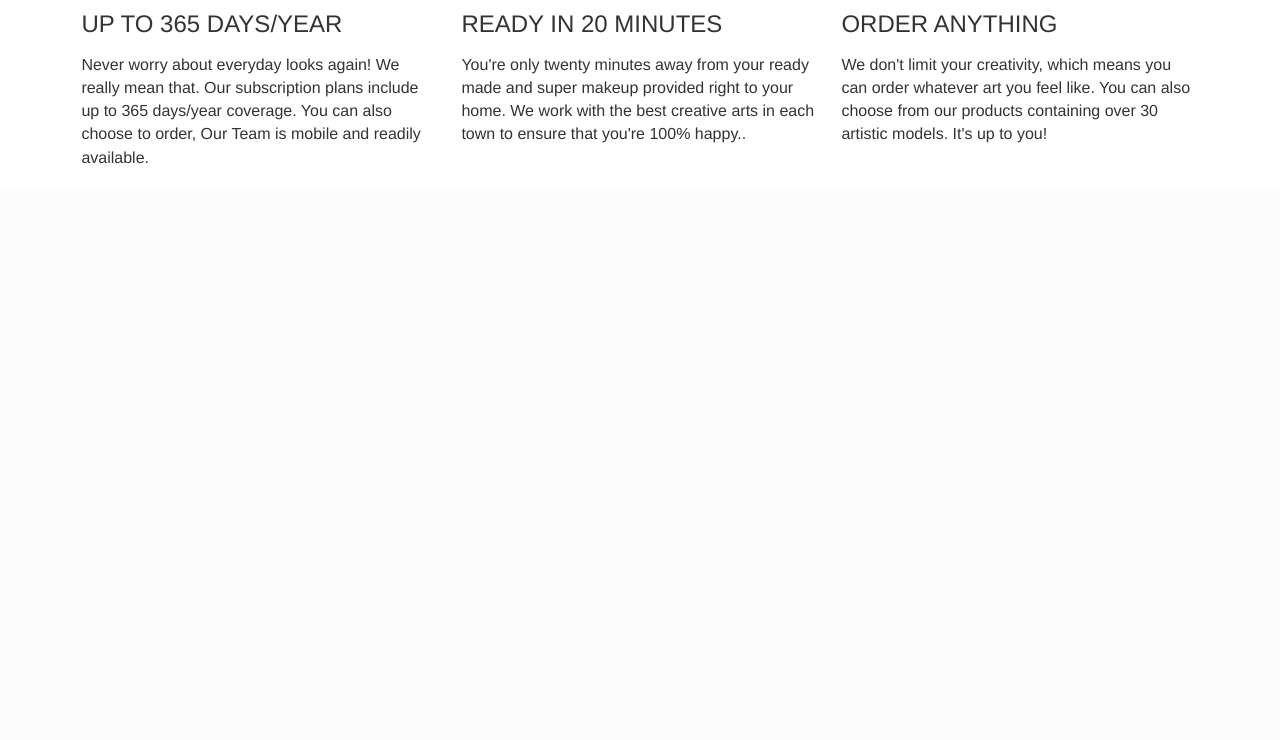
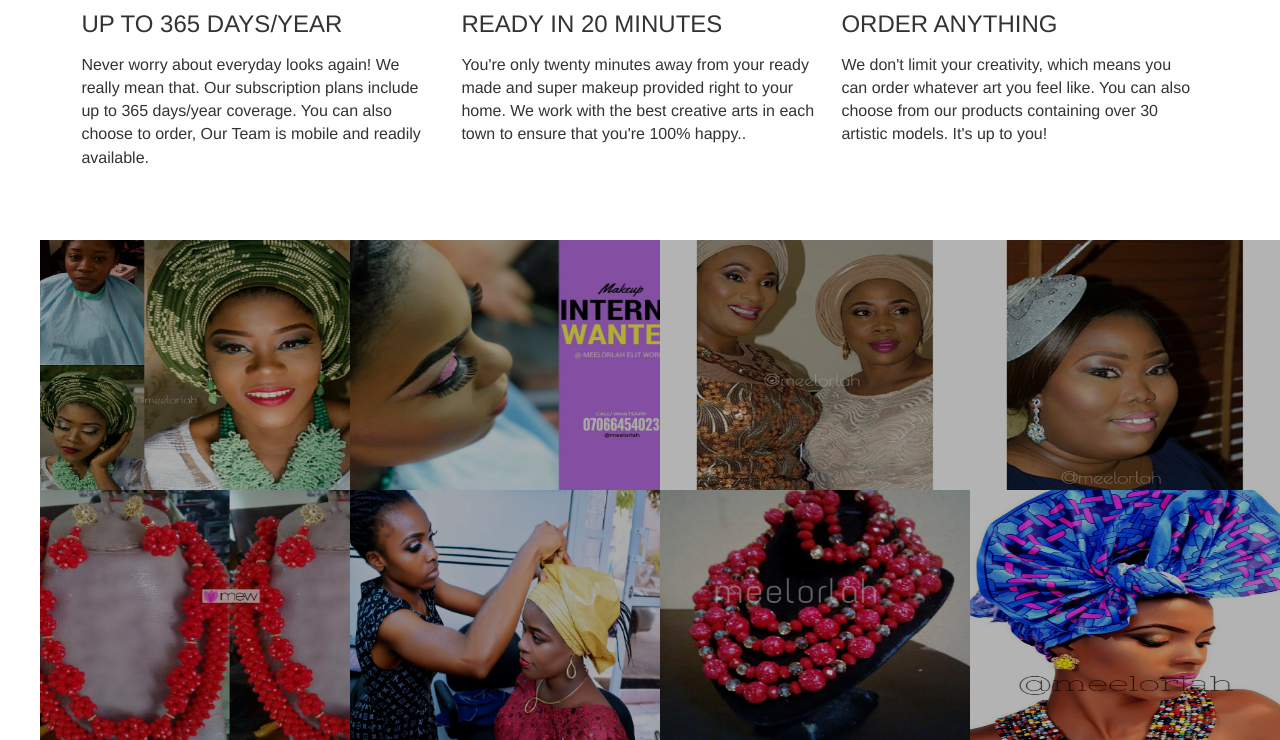
Before and after one commit to andela-iakande/meet-up-experts, a Django app: page /accounts/signup/ in a window 1280 px wide. Shown: the part 1087-1827 px from the top of the page. Before the commit the page ends 1251 px from the top, so only its background shows below. Run offline with Django 3.2, Linux system fonts and the light colour scheme; some libraries are stand-ins or nearby versions.

Commit message:
Add images section on front end

```diff
--- a/meelorlah/static/meelorlah/css/master.css
+++ b/meelorlah/static/meelorlah/css/master.css
@@ -243,7 +243,7 @@ h2:after {
 /* MEALS */
 /* --------------------------------------------------------- */
 
-section.section-meals{
+section.section-costume{
   padding-top: 300px;
 }
 
@@ -254,3 +254,45 @@ section.section-meals{
   color: #e67e22;
   margin-bottom: 10px;
 }
+
+/* --------------------------------------------------------- */
+/* FEATURES */
+/* --------------------------------------------------------- */
+
+.section-features .long-copy {
+  margin-bottom: 30px;
+}
+
+/* --------------------------------------------------------- */
+/* MEALS */
+/* --------------------------------------------------------- */
+
+section.section-costume{
+  padding-top: 50px;
+}
+.costume-showcase{
+  list-style: none;
+  width:100%;
+}
+.costume-showcase li{
+  display: block;
+  float:left;
+  width: 25%;
+}
+.costume-photo{
+  width: 100%;
+  margin: 0;
+  overflow: hidden;
+  background-color: #000;
+}
+.costume-photo img{
+  opacity: 0.7;
+  width: 100%;
+  height: 250px;
+  transform: scale(1.15);
+  transition: transform 0.5s, opacity 0.5s;
+}
+.costume-photo img:hover{
+  opacity: 1;
+  transform: scale(1.03);
+}
--- a/meelorlah/templates/base.html
+++ b/meelorlah/templates/base.html
@@ -84,6 +84,53 @@
             </div>
         </div>
     </section>
+    <section class="section-costume">
+        <ul class="costume-showcase">
+            <li>
+                <figure class="costume-photo">
+                    <img src="../static/meelorlah/css/img/img1.jpg" alt="Makeup ties">
+                </figure>
+            </li>
+             <li>
+                <figure class="costume-photo">
+                    <img src="../static/meelorlah/css/img/img2.jpg" alt="Interns wanted">
+                </figure>
+            </li>
+             <li>
+                <figure class="costume-photo">
+                    <img src="../static/meelorlah/css/img/img3.jpg" alt="50years we makeup">
+                </figure>
+            </li>
+             <li>
+                <figure class="costume-photo">
+                    <img src="../static/meelorlah/css/img/img4.jpg" alt="Bridal head style">
+                </figure>
+            </li>
+        </ul>
+
+        <ul class="costume-showcase">
+            <li>
+                <figure class="costume-photo">
+                    <img src="../static/meelorlah/css/img/img14.jpg" alt="Beads making">
+                </figure>
+            </li>
+             <li>
+                <figure class="costume-photo">
+                    <img src="../static/meelorlah/css/img/img6.jpg" alt="Gele ties">
+                </figure>
+            </li>
+             <li>
+                <figure class="costume-photo">
+                    <img src="../static/meelorlah/css/img/img11.jpg" alt="Beads accross">
+                </figure>
+            </li>
+             <li>
+                <figure class="costume-photo">
+                    <img src="../static/meelorlah/css/img/img8.jpg" alt="Gele headties">
+                </figure>
+            </li>
+        </ul>
+    </section>
   </body>
   <script src="{% static "meelorlah/js/master.js"%}" type="text/javascript" ></script>
 </html>
```
Also changed, not shown: meelorlah/static/meelorlah/css/img/img1.jpg (added), meelorlah/static/meelorlah/css/img/img10.jpg (added), meelorlah/static/meelorlah/css/img/img11.jpg (added), meelorlah/static/meelorlah/css/img/img13.jpg (added), meelorlah/static/meelorlah/css/img/img14.jpg (added), meelorlah/static/meelorlah/css/img/img2.jpg (added), meelorlah/static/meelorlah/css/img/img3.jpg (added), meelorlah/static/meelorlah/css/img/img4.jpg (added), meelorlah/static/meelorlah/css/img/img6.jpg (added), meelorlah/static/meelorlah/css/img/img7.jpg (added), meelorlah/static/meelorlah/css/img/img8.jpg (added).
